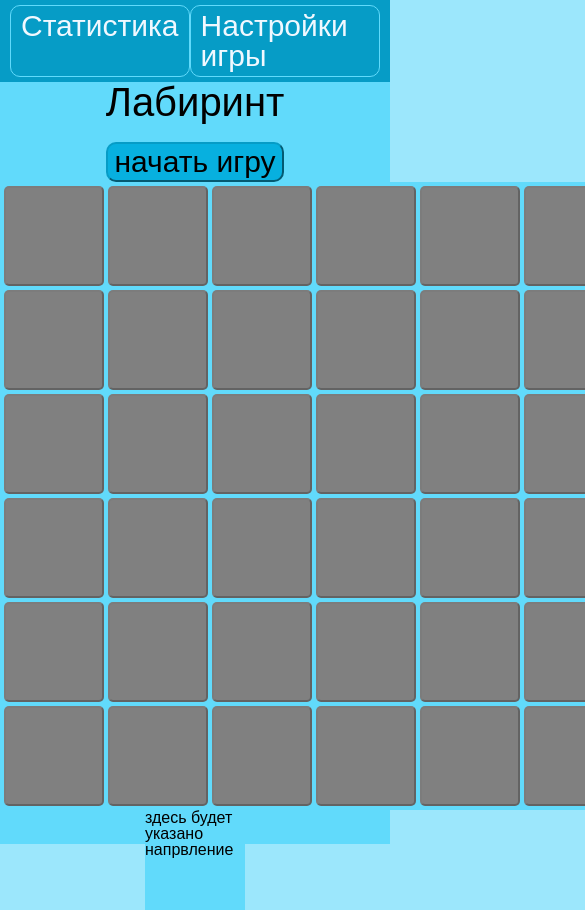
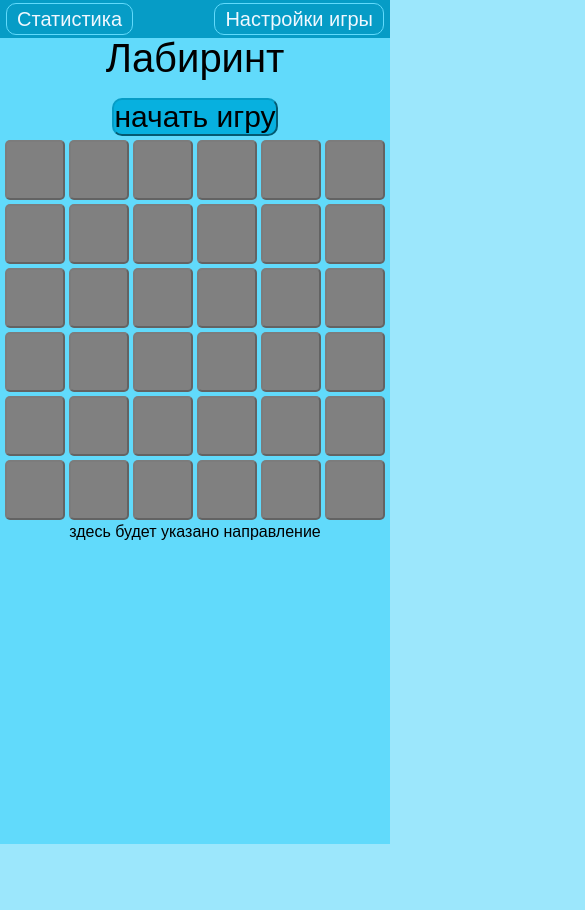
Before and after one commit to aleksandrKas777/Labyrinth, a React (Create React App) app: page / in a window 390 px wide. Shown: the top 910 px of the page, 585 px wide, since content can reach past the window. After the commit the page ends 844 px from the top, so only its background shows below. Built offline with nearby package versions, Linux system fonts and the light colour scheme; a web font is replaced by a local one.

Commit message:
сделал адаптив, исправил ошибки в тексте

```diff
--- a/src/components/header/index.scss
+++ b/src/components/header/index.scss
@@ -1,4 +1,4 @@
-.title{
+.title {
   display: flex;
   justify-content: center;
   font-weight: 500;
@@ -6,16 +6,20 @@
   height: 60px;
 
 }
-nav{
+
+nav {
   background-color: #069cc6;
   color: aliceblue;
-  :first-child{
+
+  :first-child {
     display: flex;
   }
-  .li_margin{
+
+  .li_margin {
     margin-right: 20px;
   }
-  .nav_ul{
+
+  .nav_ul {
     display: flex;
     justify-content: space-between;
     font-style: normal;
@@ -24,12 +28,41 @@ nav{
     padding: 5px 10px;
     cursor: default;
   }
-  li{
+
+  li {
     padding: 5px 10px;
     border: 1px solid #61dafb;
     border-radius: 10px;
-    &:hover{
+
+    &:hover {
       background-color: #07b0df;
     }
   }
 }
+
+@media screen and (max-width: 500px) and (min-width: 421px) {
+  nav .nav_ul {
+    font-style: normal;
+    font-weight: 350;
+    font-size: 25px;
+    padding: 4px 8px;
+  }
+}
+
+@media screen and (max-width: 420px) and (min-width: 360px) {
+  nav .nav_ul {
+    font-style: normal;
+    font-weight: 300;
+    font-size: 20px;
+    padding: 3px 6px;
+  }
+}
+
+@media screen and (max-width: 359px){
+  nav .nav_ul {
+    font-style: normal;
+    font-weight: 260;
+    font-size: 17px;
+    padding: 2px 4px;
+  }
+}
--- a/src/components/playground/Playground.tsx
+++ b/src/components/playground/Playground.tsx
@@ -53,7 +53,7 @@ export const Playground: React.FunctionComponent = () => {
     };
 
     const stylePlayground = {
-        width: 100 * size + 4 * size + 'px'
+        maxWidth: 100 * size + 4 * size + 'px',
     }
 
     return (
--- a/src/components/playground/index.scss
+++ b/src/components/playground/index.scss
@@ -3,6 +3,7 @@
   margin: 0 auto;
   padding: 2px;
   display: flex;
+  justify-content: center;
   flex-wrap: wrap;
   .cell {
     content: '';
@@ -12,7 +13,7 @@
     border-radius: 5px;
     margin: 2px;
     .cellImg {
-      max-width: 100%;
+      width: 100%;
       height: auto;
       animation: show-btnImg 1s forwards;
     }
@@ -43,3 +44,40 @@
     opacity: 1;
   }
 }
+
+@media screen and (max-width: 650px) and (min-width: 570px){
+  .playground .cell{
+    width: 90px;
+    height: 90px;
+  }
+}
+@media screen and (max-width: 569px) and (min-width: 510px){
+  .playground .cell{
+    width: 80px;
+    height: 80px;
+  }
+}
+@media screen and (max-width: 509px) and (min-width: 452px){
+  .playground .cell{
+    width: 70px;
+    height: 70px;
+  }
+}
+@media screen and (max-width: 451px) and (min-width: 389px){
+  .playground .cell{
+    width: 60px;
+    height: 60px;
+  }
+}
+@media screen and (max-width: 388px) and (min-width: 360px){
+  .playground .cell{
+    width: 55px;
+    height: 55px;
+  }
+}
+@media screen and (max-width: 359px){
+  .playground .cell{
+    width: 48px;
+    height: 48px;
+  }
+}
--- a/src/components/track/Track.tsx
+++ b/src/components/track/Track.tsx
@@ -99,7 +99,7 @@ export const Track = () => {
     } else if (arrow === 'homer') {
         arrowImg = <img src={homer} className='arrow homer' alt='вверх'/>
     } else {
-        arrowImg = <div className='arrow'>здесь будет указано напрвление</div>
+        arrowImg = <div className='arrow'>здесь будет указано направление</div>
     }
 
     let resultImg: JSX.Element;
--- a/src/components/track/index.scss
+++ b/src/components/track/index.scss
@@ -2,18 +2,18 @@
   display: flex;
   justify-content: center;
   .arrow{
-    width: 100px;
     height: 100px;
+    width: auto;
     background-color: #61dafb;
   }
   .homer{
-    width: 170px;
-    height: 100px;
+    width: 150px;
+    height: auto;
     animation: show-result 1s forwards;
   }
   .result{
     width: 150px;
-    height: 150px;
+    height: auto;
     animation: show-result 1s forwards;
   }
 }
--- a/src/styles/reset.scss
+++ b/src/styles/reset.scss
@@ -44,3 +44,6 @@ table {
   border-collapse: collapse;
   border-spacing: 0;
 }
+button{
+  padding: 0;
+}
```
